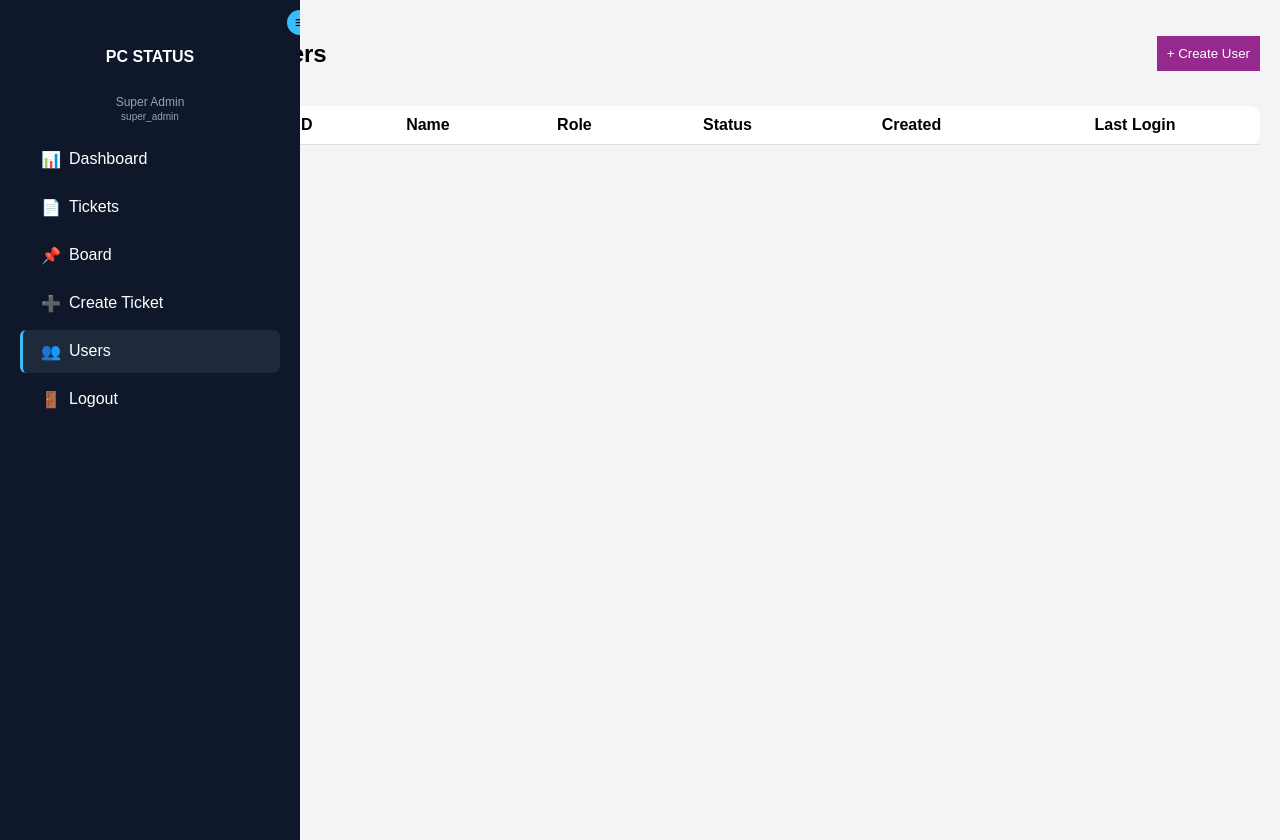
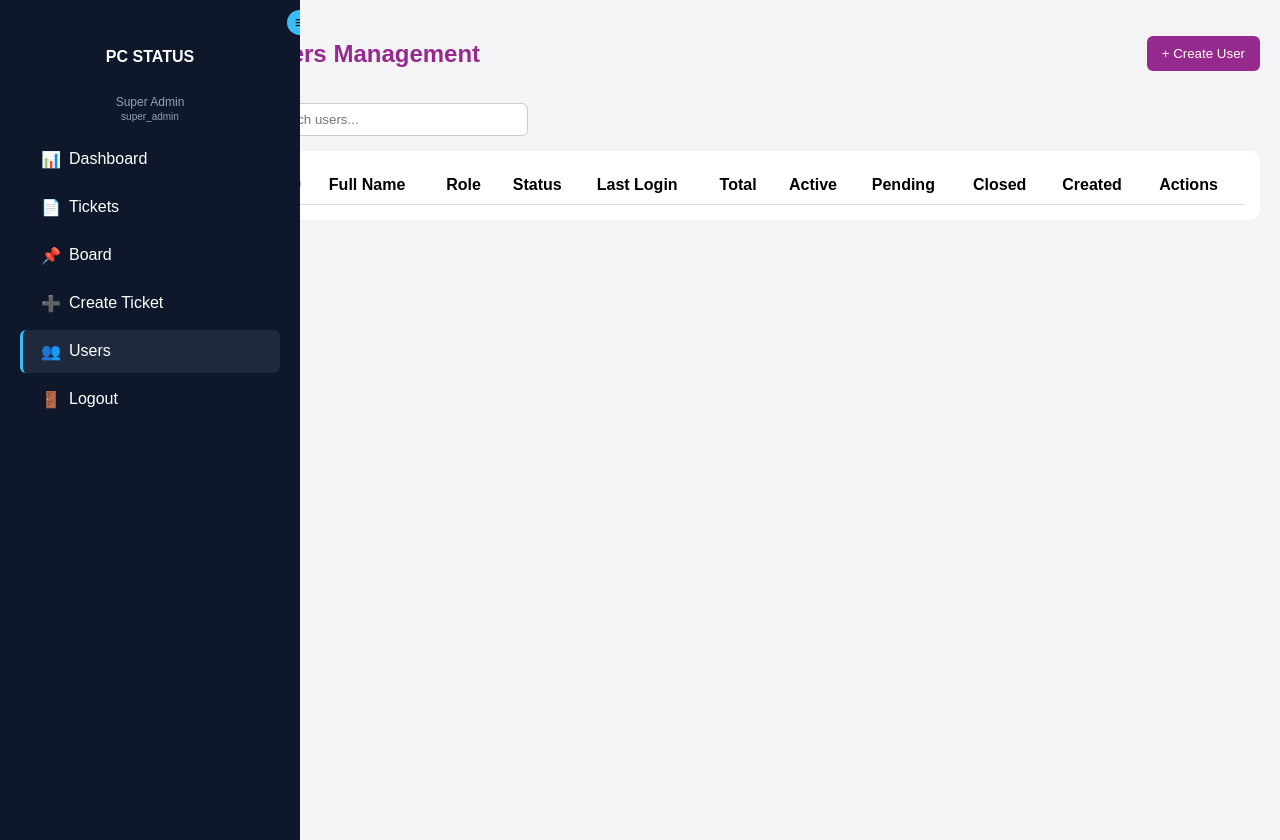
Before and after one commit to betelhembiruk/pc_status, a PHP site: page /frontend/pages/users.php in a window 1280 px wide. Run offline with PHP 8.4, Linux system fonts and the light colour scheme; a user stored in the database is signed in; lists and menus that the app fills with data are empty.

Commit message:
status of the users and veiw users

```diff
--- /dev/null
+++ b/backend/api/users/activity.php
@@ -0,0 +1,53 @@
+<?php
+header("Content-Type: application/json");
+
+ini_set('display_errors', 1);
+error_reporting(E_ALL);
+
+require_once $_SERVER['DOCUMENT_ROOT'] . "/projects/PC_STATUS/config/db.php";
+
+$result = $conn->query("
+SELECT
+    u.id,
+    u.full_name,
+    u.role,
+    u.status,
+    u.created_at,
+    u.last_login,
+
+    COUNT(t.id) AS total_tickets,
+    SUM(t.status = 'Active') AS active_tickets,
+    SUM(t.status = 'Pending') AS pending_tickets,
+    SUM(t.status = 'Closed') AS closed_tickets
+
+FROM users u
+LEFT JOIN tickets t ON t.assigned_to = u.id
+GROUP BY u.id
+ORDER BY u.id DESC
+");
+
+if (!$result) {
+    echo json_encode([
+        "success" => false,
+        "message" => $conn->error
+    ]);
+    exit;
+}
+
+$data = [];
+
+while ($row = $result->fetch_assoc()) {
+    $row['status'] = $row['status'] ?? 'active';
+    $row['total_tickets'] = (int)($row['total_tickets'] ?? 0);
+    $row['active_tickets'] = (int)($row['active_tickets'] ?? 0);
+    $row['pending_tickets'] = (int)($row['pending_tickets'] ?? 0);
+    $row['closed_tickets'] = (int)($row['closed_tickets'] ?? 0);
+
+    $data[] = $row;
+}
+
+echo json_encode([
+    "success" => true,
+    "data" => $data
+]);
+?>
--- a/backend/api/users/list.php
+++ b/backend/api/users/list.php
@@ -23,4 +23,7 @@ while ($row = $result->fetch_assoc()) {
     $users[] = $row;
 }
 
-echo json_encode($users);
+echo json_encode([
+    "success" => true,
+    "data" => $users
+]);
--- a/frontend/pages/users.php
+++ b/frontend/pages/users.php
@@ -3,109 +3,149 @@ include "../includes/header.php";
 include "../includes/sidebar.php";
 ?>
 
-<div style="margin-left:240px;padding:20px;background:#f4f4f7;min-height:100vh;">
+<div style="margin-left:240px; padding:20px; background:#f4f4f7; min-height:100vh;">
 
-<div style="display:flex;justify-content:space-between;align-items:center;">
-    <h2>Users</h2>
+    <!-- HEADER -->
+    <div style="display:flex; justify-content:space-between; align-items:center; margin-bottom:15px;">
+        <h2 style="color:#95298e;">Users Management</h2>
 
         <button onclick="openModal()"
-    style="background:#95298e;color:white;padding:10px;border:none;">
+            style="background:#95298e;color:white;padding:10px 15px;border:none;border-radius:6px;cursor:pointer;">
             + Create User
         </button>
     </div>
 
-<br>
+    <!-- SEARCH -->
+    <input id="search" placeholder="Search users..."
+        style="padding:8px;width:250px;border-radius:6px;border:1px solid #ccc;margin-bottom:15px;">
 
-<table style="width:100%;background:white;padding:10px;border-radius:10px;">
+    <!-- TABLE -->
+    <div style="background:white;padding:15px;border-radius:10px;overflow-x:auto;">
+        <table style="width:100%;border-collapse:collapse;">
             <thead>
-<tr>
+                <tr style="text-align:left;border-bottom:1px solid #ddd;">
                     <th>ID</th>
-<th>Name</th>
+                    <th>Full Name</th>
                     <th>Role</th>
                     <th>Status</th>
+                    <th>Last Login</th>
+                    <th>Total</th>
+                    <th>Active</th>
+                    <th>Pending</th>
+                    <th>Closed</th>
                     <th>Created</th>
-<th>Last Login</th>
+                    <th>Actions</th>
                 </tr>
             </thead>
-
             <tbody id="usersBody"></tbody>
         </table>
-
+    </div>
 </div>
 
-<!-- MODAL -->
-<div id="userModal" style="display:none;position:fixed;top:0;left:0;width:100%;height:100%;
-background:rgba(0,0,0,0.5);justify-content:center;align-items:center;">
+<!-- CREATE USER MODAL -->
+<div id="userModal"
+     style="display:none;position:fixed;top:0;left:0;width:100%;height:100%;
+            background:rgba(0,0,0,0.5);justify-content:center;align-items:center;z-index:999;">
 
-<div style="background:white;padding:20px;width:400px;border-radius:10px;position:relative;">
-
-<button onclick="closeModal()"
-style="position:absolute;top:10px;right:10px;background:red;color:white;border:none;padding:5px;">
-X
-</button>
-
-<h3>Create User</h3>
+    <div style="background:white;padding:25px;width:420px;border-radius:10px;">
+        <h3 style="margin-bottom:15px;">Create User</h3>
 
         <input id="full_name" placeholder="Full Name"
-style="width:100%;padding:8px;margin-bottom:10px;">
+            style="width:100%;padding:10px;margin-bottom:10px;border:1px solid #ccc;border-radius:5px;">
 
-<input id="password" placeholder="Password"
-style="width:100%;padding:8px;margin-bottom:10px;">
+        <input id="password" type="password" placeholder="Password"
+            style="width:100%;padding:10px;margin-bottom:10px;border:1px solid #ccc;border-radius:5px;">
 
-<select id="role" style="width:100%;padding:8px;margin-bottom:10px;">
+        <select id="role"
+            style="width:100%;padding:10px;margin-bottom:15px;border:1px solid #ccc;border-radius:5px;">
             <option value="user">User</option>
             <option value="admin">Admin</option>
             <option value="super_admin">Super Admin</option>
         </select>
 
+        <div style="display:flex;gap:10px;">
             <button onclick="createUser()"
-style="width:100%;background:#95298e;color:white;padding:10px;border:none;">
+                style="flex:1;background:#95298e;color:white;padding:10px;border:none;border-radius:5px;">
                 Create
             </button>
 
+            <button onclick="closeModal()"
+                style="flex:1;background:#6b7280;color:white;padding:10px;border:none;border-radius:5px;">
+                Close
+            </button>
+        </div>
     </div>
 </div>
 
 <script>
-
 let users = [];
 
 /* LOAD USERS */
 function loadUsers() {
-
-    fetch("/projects/PC_STATUS/backend/api/users/list.php")
-    .then(res => res.text())
-    .then(text => {
-
-        console.log("RAW:", text);
-
-        try {
-            const data = JSON.parse(text);
-            users = data;
-            render(data);
-        } catch (e) {
-            console.log("JSON ERROR:", text);
+    fetch("/projects/PC_STATUS/backend/api/users/activity.php")
+        .then(res => res.json())
+        .then(data => {
+            if (!data.success) {
+                alert(data.message || "Failed to load users");
+                return;
             }
 
+            users = data.data;
+            render(users);
         })
-    .catch(err => console.log("ERROR:", err));
+        .catch(err => console.error(err));
 }
 
 /* RENDER USERS */
 function render(data) {
-
     let html = "";
 
     data.forEach(u => {
+        const statusColor = u.status === "disabled" ? "#ef4444" : "#10b981";
 
         html += `
-        <tr>
+        <tr style="border-bottom:1px solid #eee;">
             <td>${u.id}</td>
             <td>${u.full_name}</td>
-            <td>${u.role}</td>
-            <td>${u.status ?? "active"}</td>
+
+            <td>
+                <select onchange="changeRole(${u.id}, this.value)"
+                        style="padding:5px;">
+                    <option value="user" ${u.role === 'user' ? 'selected' : ''}>User</option>
+                    <option value="admin" ${u.role === 'admin' ? 'selected' : ''}>Admin</option>
+                    <option value="super_admin" ${u.role === 'super_admin' ? 'selected' : ''}>Super Admin</option>
+                </select>
+            </td>
+
+            <td>
+                <span style="
+                    background:${statusColor};
+                    color:white;
+                    padding:4px 8px;
+                    border-radius:20px;
+                    font-size:12px;">
+                    ${u.status || 'active'}
+                </span>
+            </td>
+
+            <td>${u.last_login || '-'}</td>
+            <td>${u.total_tickets || 0}</td>
+            <td>${u.active_tickets || 0}</td>
+            <td>${u.pending_tickets || 0}</td>
+            <td>${u.closed_tickets || 0}</td>
             <td>${u.created_at}</td>
-            <td>${u.last_login ?? "-"}</td>
+
+            <td style="display:flex;gap:5px;flex-wrap:wrap;">
+             <button onclick="toggleUser(${u.id})"
+    style="background:#f59e0b;color:white;border:none;padding:5px 8px;border-radius:4px;">
+    ${u.status === 'disabled' ? 'Activate' : 'Disable'}
+</button>
+
+                <button onclick="deleteUser(${u.id})"
+                    style="background:#ef4444;color:white;border:none;padding:5px 8px;border-radius:4px;">
+                    Delete
+                </button>
+            </td>
         </tr>
         `;
     });
@@ -113,26 +153,42 @@ function render(data) {
     document.getElementById("usersBody").innerHTML = html;
 }
 
-/* OPEN MODAL */
+/* SEARCH */
+document.getElementById("search").addEventListener("input", function() {
+    const value = this.value.toLowerCase();
+
+    const filtered = users.filter(u =>
+        JSON.stringify(u).toLowerCase().includes(value)
+    );
+
+    render(filtered);
+});
+
+/* MODAL */
 function openModal() {
     document.getElementById("userModal").style.display = "flex";
 }
 
-/* CLOSE MODAL */
 function closeModal() {
     document.getElementById("userModal").style.display = "none";
 }
 
 /* CREATE USER */
 function createUser() {
+    const full_name = document.getElementById("full_name").value.trim();
+    const password = document.getElementById("password").value.trim();
+    const role = document.getElementById("role").value;
 
-    const full_name = document.getElementById("full_name").value;
-    const password = document.getElementById("password").value;
-    const role = document.getElementById("role").value;
+    if (!full_name || !password) {
+        alert("Please fill all fields.");
+        return;
+    }
 
     fetch("/projects/PC_STATUS/backend/api/users/create.php", {
         method: "POST",
-        headers: {"Content-Type":"application/json"},
+        headers: {
+            "Content-Type": "application/json"
+        },
         body: JSON.stringify({
             full_name,
             password,
@@ -141,24 +197,96 @@ function createUser() {
     })
     .then(res => res.json())
     .then(data => {
+        if (!data.success) {
+            alert(data.message || "Failed to create user");
+            return;
+        }
 
-        if (data.success) {
-            alert("User created");
+        alert("User created successfully.");
+
+        document.getElementById("full_name").value = "";
+        document.getElementById("password").value = "";
+        document.getElementById("role").value = "user";
+
         closeModal();
         loadUsers();
-        } else {
-            alert(data.message);
+    })
+    .catch(err => console.error(err));
 }
 
+/* CHANGE ROLE */
+function changeRole(id, role) {
+    fetch("/projects/PC_STATUS/backend/api/users/update-role.php", {
+        method: "POST",
+        headers: {
+            "Content-Type": "application/x-www-form-urlencoded"
+        },
+        body: new URLSearchParams({ id, role })
     })
-    .catch(err => {
-        console.log(err);
-        alert("Server error");
+    .then(res => res.json())
+    .then(data => {
+        if (!data.success) {
+            alert(data.message || "Failed to update role");
+            return;
+        }
+
+        loadUsers();
     });
 }
 
+/* TOGGLE STATUS */
+function toggleUser(id) {
+
+    fetch("/projects/PC_STATUS/backend/api/users/toggle-status.php", {
+        method: "POST",
+        headers: {
+            "Content-Type": "application/x-www-form-urlencoded"
+        },
+        body: new URLSearchParams({
+            id: id
+        })
+    })
+    .then(res => res.json())
+    .then(data => {
+        console.log(data);
+
+        if (!data.success) {
+            alert(data.message);
+            return;
+        }
+
         loadUsers();
+    })
+    .catch(err => {
+        console.error(err);
+        alert("Error updating user status.");
+    });
+}
 
+/* DELETE USER */
+function deleteUser(id) {
+    if (!confirm("Are you sure you want to delete this user?")) return;
+
+    fetch("/projects/PC_STATUS/backend/api/users/delete.php", {
+        method: "POST",
+        headers: {
+            "Content-Type": "application/x-www-form-urlencoded"
+        },
+        body: new URLSearchParams({ id })
+    })
+    .then(res => res.json())
+    .then(data => {
+        if (!data.success) {
+            alert(data.message || "Failed to delete user");
+            return;
+        }
+
+        loadUsers();
+    });
+}
+
+/* INIT */
+loadUsers();
 </script>
 
 <?php include "../includes/footer.php"; ?>
```
Also changed, not shown: backend/api/tickets/assign.php (+5 -12 lines), backend/api/users/delete.php (added, +9 -0 lines), backend/api/users/toggle-status.php (added, +88 -0 lines), backend/api/users/update-role.php (added, +11 -0 lines). Lines whose indentation alone changed are shown as unchanged.
